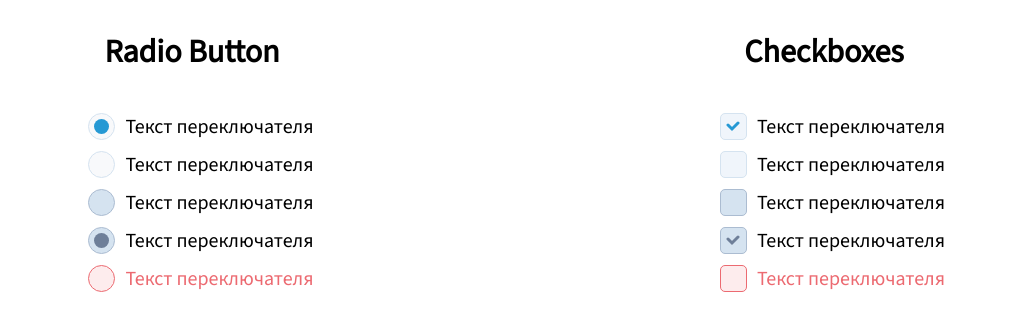
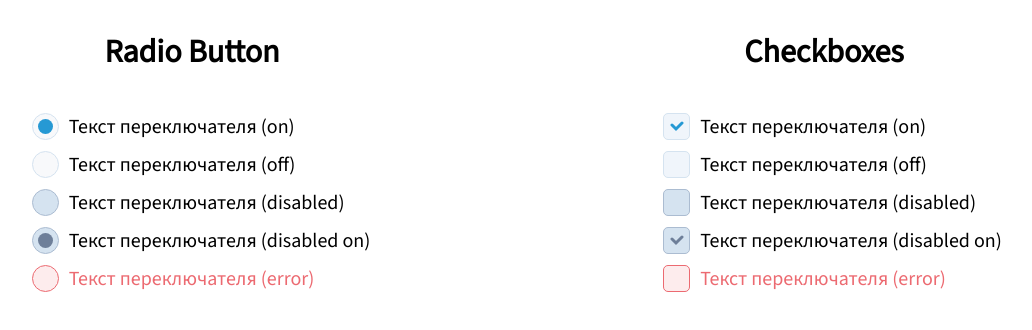
Before and after one commit to Torrex1/vue-buttons, a Vue app: page /buttons in a window 1280 px wide. Shown: the top 330 px of the page, without its empty margins (132-1164 px from the left). Built offline with nearby package versions, Linux system fonts and the light colour scheme.

Commit message:
edit text

```diff
--- a/src/components/Checkboxes.vue
+++ b/src/components/Checkboxes.vue
@@ -10,35 +10,35 @@
                 <label>
                     <input type="checkbox" id="cb1" checked>
                     <span class="customCheckbox"></span>
-                    Текст переключателя
+                    Текст переключателя (on)
                 </label>
             </li>
             <li>
                 <label>
                     <input type="checkbox" id="cb2">
                     <span class="customCheckbox"></span>
-                    Текст переключателя
+                    Текст переключателя (off)
                 </label>
             </li>
             <li>
                 <label>
                     <input type="checkbox" id="cb3" disabled>
                     <span class="customCheckbox"></span>
-                    Текст переключателя
+                    Текст переключателя (disabled)
                 </label>
             </li>
             <li>
                 <label>
                     <input type="checkbox" id="cb4" disabled checked>
                     <span class="customCheckbox"></span>
-                    Текст переключателя
+                    Текст переключателя (disabled on)
                 </label>
             </li>
             <li>
                 <label style="color: var(--error-border);">
                     <input type="checkbox" id="cb5" disabled>
                     <span class="customCheckbox"></span>
-                    Текст переключателя
+                    Текст переключателя (error)
                 </label>
             </li>
         </ul>
--- a/src/components/RadioBtn.vue
+++ b/src/components/RadioBtn.vue
@@ -7,7 +7,7 @@
         <label>
           <input type="radio" checked>
           <span class="customRadio"></span>
-          Текст переключателя
+          Текст переключателя (on)
         </label>
       </li>
 
@@ -15,7 +15,7 @@
         <label>
           <input type="radio">
           <span class="customRadio"></span>
-          Текст переключателя
+          Текст переключателя (off)
         </label>
       </li>
 
@@ -23,7 +23,7 @@
         <label>
           <input type="radio" disabled>
           <span class="customRadio"></span>
-          Текст переключателя
+          Текст переключателя (disabled)
         </label>
       </li>
 
@@ -31,7 +31,7 @@
         <label>
           <input type="radio" disabled checked>
           <span class="customRadio"></span>
-          Текст переключателя
+          Текст переключателя (disabled on)
         </label>
       </li>
 
@@ -39,7 +39,7 @@
         <label style="color: var(--error-border);">
           <input id="rb5" type="radio" disabled>
           <span class="customRadio"></span>
-          Текст переключателя
+          Текст переключателя (error)
         </label>
       </li>
     </ul>
--- a/src/pages/Home.vue
+++ b/src/pages/Home.vue
@@ -2,7 +2,7 @@
     <header class="container">
         <h2>Привет, это что-то типо лобби.
             Отсюда ты можешь попасть куда захочешь.
-            Жмакай по кнопкам, и они переведут тебя на нужное задание :D
+            Жмакай по кнопкам, они приведут тебя на нужное задание :D
         </h2>
     </header>
 
```
